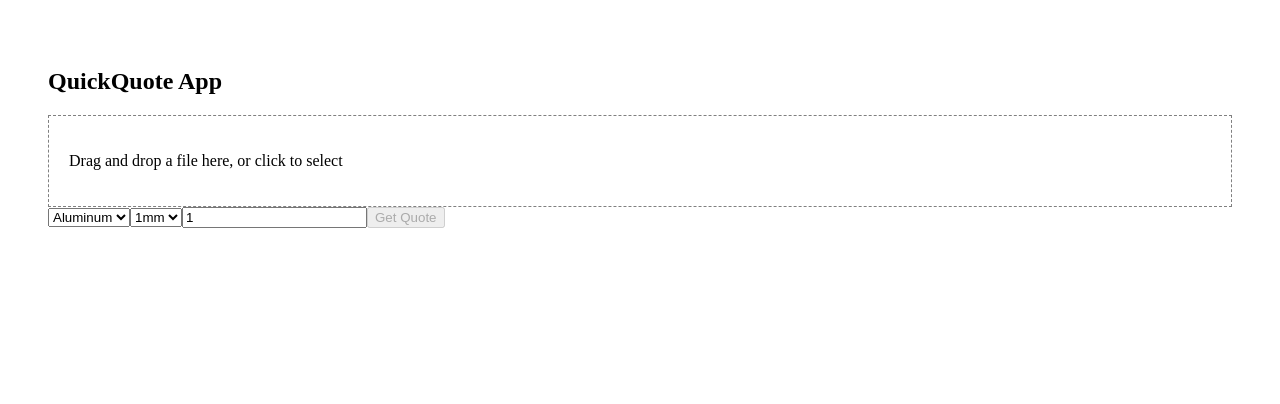
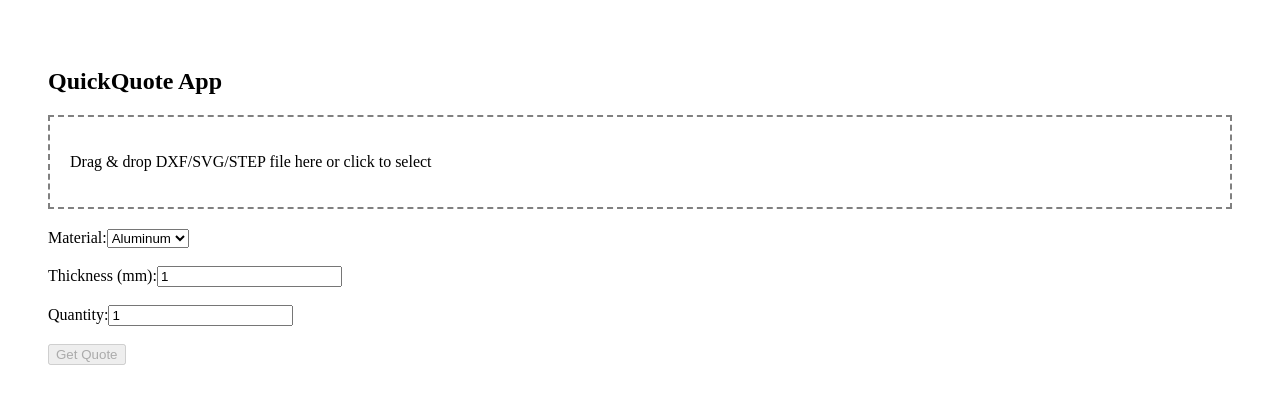
Before and after one commit to gagandeep90/quickquote-app, a React (Create React App) app in the folder frontend/: page / in a window 1280 px wide. Shown: the top 404 px of the page. Built offline with nearby package versions, Linux system fonts and the light colour scheme.

Commit message:
Update App.js

```diff
--- a/frontend/src/App.js
+++ b/frontend/src/App.js
@@ -2,12 +2,12 @@ import React, { useState } from 'react';
 import axios from 'axios';
 import { useDropzone } from 'react-dropzone';
 
-const backendUrl = 'https://quickquote-app-production.up.railway.app'; // Replace after deployment
+const backendUrl = 'https://quickquote-app-production.up.railway.app'; // Replace with your Railway URL if different
 
 function App() {
   const [file, setFile] = useState(null);
   const [material, setMaterial] = useState('Aluminum');
-  const [thickness, setThickness] = useState('1mm');
+  const [thickness, setThickness] = useState(1);
   const [quantity, setQuantity] = useState(1);
   const [quote, setQuote] = useState(null);
 
@@ -18,56 +18,97 @@ function App() {
   const { getRootProps, getInputProps } = useDropzone({ onDrop });
 
   const getQuote = async () => {
+    if (!file) return;
     const formData = new FormData();
     formData.append('file', file);
     formData.append('material', material);
     formData.append('thickness', thickness);
     formData.append('quantity', quantity);
 
-    const response = await axios.post(`${backendUrl}/api/parse-and-quote`, formData);
+    try {
+      const response = await axios.post(`${backendUrl}/quote`, formData, {
+        headers: { 'Content-Type': 'multipart/form-data' }
+      });
       setQuote(response.data);
+    } catch (err) {
+      console.error(err);
+      alert('Failed to get quote.');
+    }
   };
 
   return (
     <div style={{ padding: 40 }}>
       <h2>QuickQuote App</h2>
 
-      <div {...getRootProps()} style={{ border: '1px dashed gray', padding: 20 }}>
+      {/* File Upload */}
+      <div {...getRootProps()} style={{ border: '2px dashed gray', padding: 20, marginBottom: 20 }}>
         <input {...getInputProps()} />
-        <p>{file ? file.name : 'Drag and drop a file here, or click to select'}</p>
+        {file ? <p>{file.name}</p> : <p>Drag & drop DXF/SVG/STEP file here or click to select</p>}
       </div>
 
+      {/* Material */}
+      <label>
+        Material:
         <select value={material} onChange={(e) => setMaterial(e.target.value)}>
           <option>Aluminum</option>
           <option>Steel</option>
           <option>Brass</option>
         </select>
+      </label>
 
-      <select value={thickness} onChange={(e) => setThickness(e.target.value)}>
-        <option>1mm</option>
-        <option>2mm</option>
-        <option>3mm</option>
-      </select>
+      <br /><br />
 
+      {/* Thickness */}
+      <label>
+        Thickness (mm):
+        <input
+          type="number"
+          value={thickness}
+          min="0.5"
+          step="0.5"
+          onChange={(e) => setThickness(e.target.value)}
+        />
+      </label>
+
+      <br /><br />
+
+      {/* Quantity */}
+      <label>
+        Quantity:
         <input
           type="number"
           value={quantity}
+          min="1"
           onChange={(e) => setQuantity(e.target.value)}
-        min={1}
-        placeholder="Quantity"
         />
+      </label>
 
-      <button onClick={getQuote} disabled={!file}>
-        Get Quote
-      </button>
+      <br /><br />
 
+      <button onClick={getQuote} disabled={!file}>Get Quote</button>
+
+      {/* Quote Results */}
       {quote && (
-        <div style={{ marginTop: 20 }}>
-          <h3>Quote:</h3>
-          <p>Material Cost: {quote.materialCost} OMR</p>
-          <p>Cutting Cost: {quote.cuttingCost} OMR</p>
-          <p>Setup Cost: {quote.setupCost} OMR</p>
-          <strong>Total: {quote.total} OMR</strong>
+        <div style={{ marginTop: 30 }}>
+          <h3>Metrics</h3>
+          <p>Bounding Box: {quote.metrics.bounding_box[0]} x {quote.metrics.bounding_box[1]} mm</p>
+          <p>Cut Length: {quote.metrics.cut_length} mm</p>
+          <p>Hole Count: {quote.metrics.hole_count}</p>
+
+          {quote.metrics.warnings.length > 0 && (
+            <div style={{ color: 'red' }}>
+              <strong>Warnings:</strong>
+              <ul>
+                {quote.metrics.warnings.map((w, i) => <li key={i}>{w}</li>)}
+              </ul>
+            </div>
+          )}
+
+          <h3>Quote</h3>
+          <p>Material Cost: {quote.pricing.material_cost} OMR</p>
+          <p>Cutting Cost: {quote.pricing.cutting_cost} OMR</p>
+          <p>Setup Fee: {quote.pricing.setup_fee} OMR</p>
+          <strong>Total: {quote.pricing.total} OMR</strong>
         </div>
       )}
     </div>
```
Lines whose indentation alone changed are shown as unchanged.
